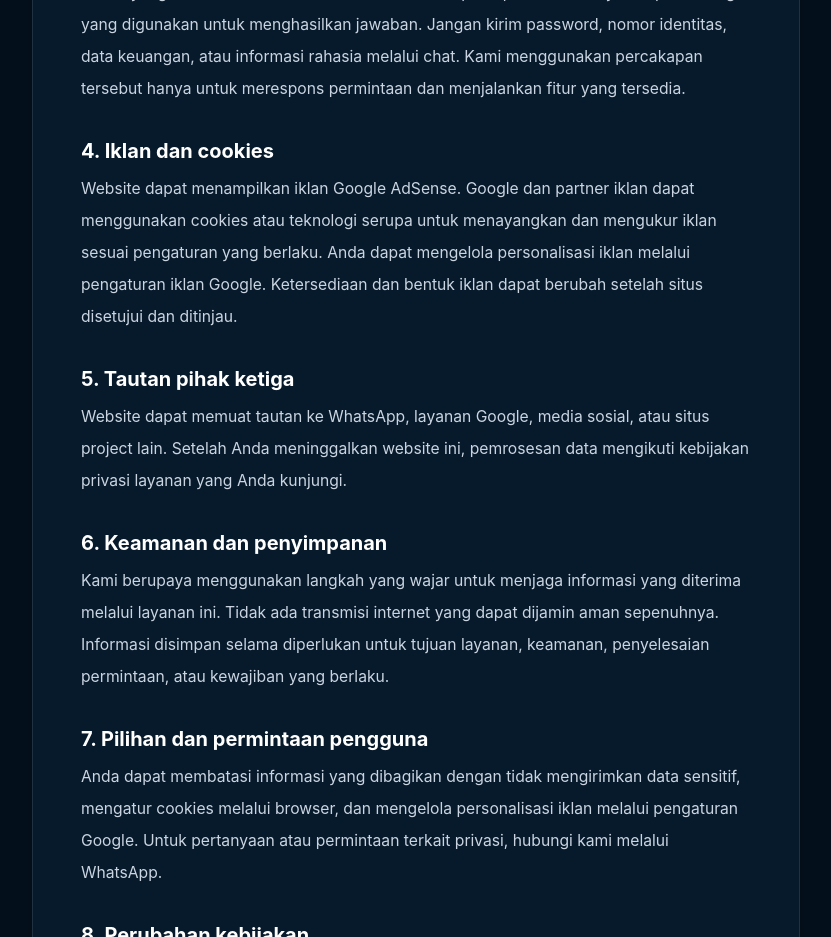
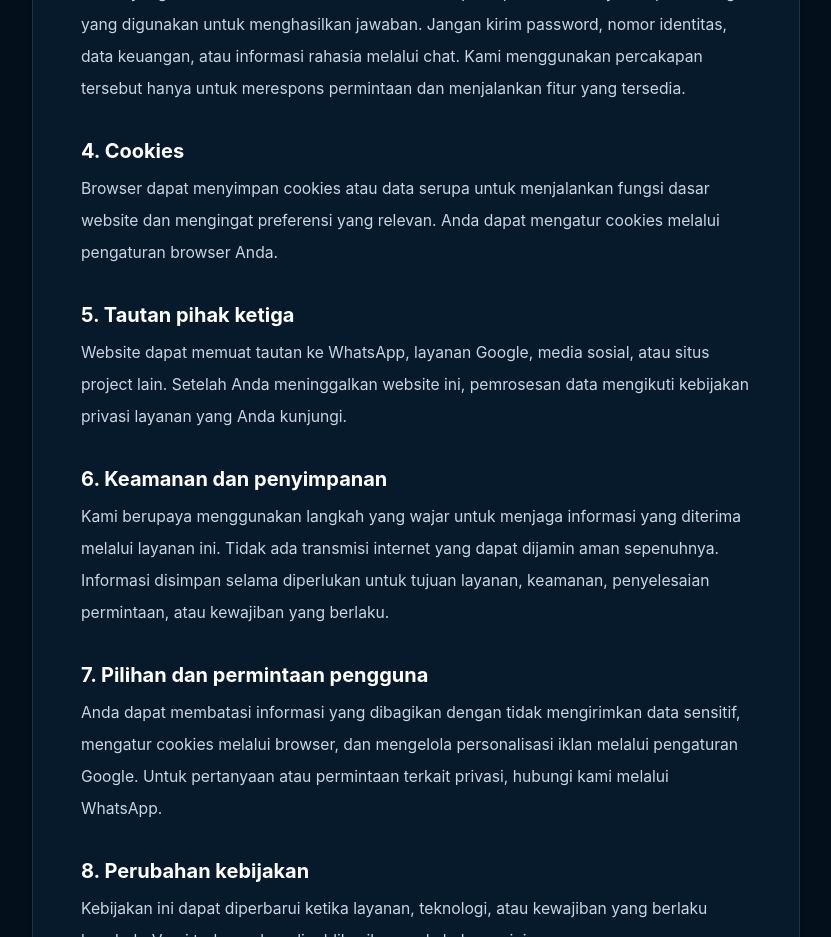
Before and after one commit to Extreme-Studios/extremestudios, a Next.js app: page /privacy in a window 1280 px wide. Shown: the part 800-1737 px from the top of the page, without its empty margins (224-1055 px from the left). Built offline with nearby package versions, Linux system fonts and the light colour scheme.

Commit message:
Remove AdSense integration

```diff
--- a/app/layout.js
+++ b/app/layout.js
@@ -17,9 +17,6 @@ export const metadata = {
 export default function RootLayout({ children }) {
   return (
     <html lang="id">
-      <head>
-        <meta name="google-adsense-account" content="ca-pub-8451272966172172" />
-      </head>
       <body><AudioFeedback />{children}</body>
     </html>
   );
--- a/app/privacy/page.js
+++ b/app/privacy/page.js
@@ -7,7 +7,7 @@ const sections = [
   ["1. Tentang kebijakan ini", "Kebijakan ini menjelaskan bagaimana Extreme Studios memperlakukan informasi ketika Anda mengunjungi website, membaca informasi project, menggunakan chat assistant, atau menghubungi kami."],
   ["2. Informasi yang dapat diproses", "Website dapat menerima informasi teknis dasar seperti alamat IP, jenis perangkat, browser, halaman yang dibuka, waktu akses, dan data log untuk menjalankan, mengamankan, dan memperbaiki layanan. Jika Anda menghubungi kami melalui WhatsApp, informasi yang Anda kirimkan diproses oleh WhatsApp dan penerima pesan."],
   ["3. Chat assistant", "Pesan yang dikirim melalui DIANA atau fitur chat dapat diproses oleh layanan pihak ketiga yang digunakan untuk menghasilkan jawaban. Jangan kirim password, nomor identitas, data keuangan, atau informasi rahasia melalui chat. Kami menggunakan percakapan tersebut hanya untuk merespons permintaan dan menjalankan fitur yang tersedia."],
-  ["4. Iklan dan cookies", "Website dapat menampilkan iklan Google AdSense. Google dan partner iklan dapat menggunakan cookies atau teknologi serupa untuk menayangkan dan mengukur iklan sesuai pengaturan yang berlaku. Anda dapat mengelola personalisasi iklan melalui pengaturan iklan Google. Ketersediaan dan bentuk iklan dapat berubah setelah situs disetujui dan ditinjau."],
+  ["4. Cookies", "Browser dapat menyimpan cookies atau data serupa untuk menjalankan fungsi dasar website dan mengingat preferensi yang relevan. Anda dapat mengatur cookies melalui pengaturan browser Anda."],
   ["5. Tautan pihak ketiga", "Website dapat memuat tautan ke WhatsApp, layanan Google, media sosial, atau situs project lain. Setelah Anda meninggalkan website ini, pemrosesan data mengikuti kebijakan privasi layanan yang Anda kunjungi."],
   ["6. Keamanan dan penyimpanan", "Kami berupaya menggunakan langkah yang wajar untuk menjaga informasi yang diterima melalui layanan ini. Tidak ada transmisi internet yang dapat dijamin aman sepenuhnya. Informasi disimpan selama diperlukan untuk tujuan layanan, keamanan, penyelesaian permintaan, atau kewajiban yang berlaku."],
   ["7. Pilihan dan permintaan pengguna", "Anda dapat membatasi informasi yang dibagikan dengan tidak mengirimkan data sensitif, mengatur cookies melalui browser, dan mengelola personalisasi iklan melalui pengaturan Google. Untuk pertanyaan atau permintaan terkait privasi, hubungi kami melalui WhatsApp."],
```
Also changed, not shown: public/ads.txt (deleted).
